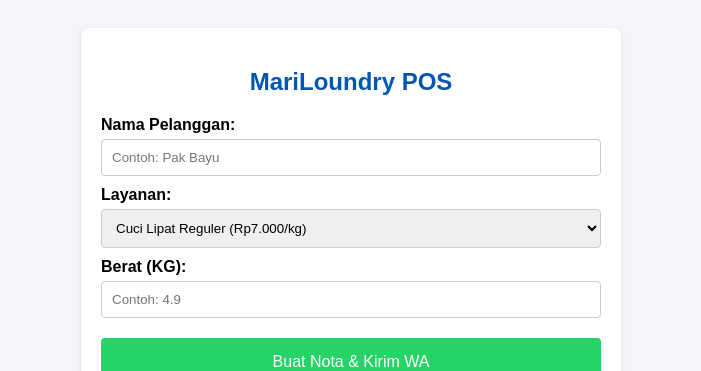
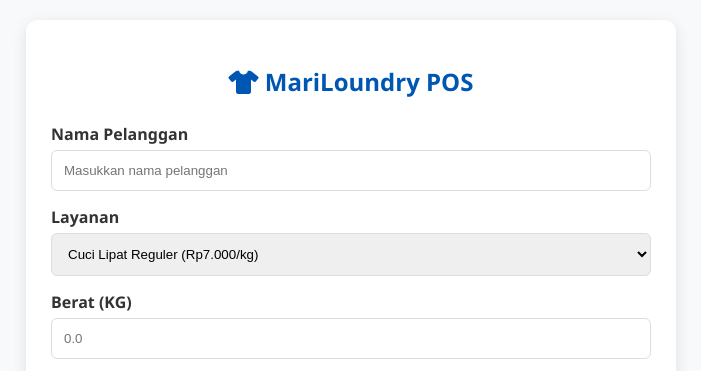
Before and after one commit to bernadusbayu148-source/MariLoundry, a plain HTML site: page index.html in a window 1280 px wide. Shown: the top 371 px of the page, without its empty margins (289-990 px from the left). Drawn offline with Linux system fonts and the light colour scheme.

Commit message:
Update index.html

```diff
--- a/index.html
+++ b/index.html
@@ -3,89 +3,42 @@
 <head>
     <meta charset="UTF-8">
     <meta name="viewport" content="width=device-width, initial-scale=1.0">
-    <title>Kasir MariLoundry</title>
+    <title>MariLoundry | Kasir POS</title>
+    <link href="https://cdnjs.cloudflare.com/ajax/libs/font-awesome/6.0.0/css/all.min.css" rel="stylesheet">
     <style>
-        body { font-family: sans-serif; padding: 20px; background-color: #f4f4f9; }
-        .container { max-width: 500px; margin: auto; background: white; padding: 20px; border-radius: 8px; box-shadow: 0 2px 5px rgba(0,0,0,0.1); }
-        h2 { text-align: center; color: #0056b3; }
-        label { display: block; margin-top: 10px; font-weight: bold; }
-        input, select { width: 100%; padding: 10px; margin-top: 5px; border: 1px solid #ccc; border-radius: 4px; box-sizing: border-box; }
-        button { width: 100%; padding: 15px; margin-top: 20px; background-color: #25d366; color: white; border: none; border-radius: 4px; font-size: 16px; cursor: pointer; }
-        button:hover { background-color: #128c7e; }
+        :root { --primary: #0056b3; --accent: #25d366; --bg: #f8f9fa; }
+        body { font-family: 'Segoe UI', sans-serif; background: var(--bg); margin: 0; padding: 20px; }
+        .card { max-width: 600px; margin: auto; background: white; padding: 25px; border-radius: 12px; box-shadow: 0 4px 15px rgba(0,0,0,0.1); }
+        h2 { color: var(--primary); text-align: center; margin-bottom: 25px; }
+        .form-group { margin-bottom: 15px; }
+        label { display: block; font-weight: 600; margin-bottom: 5px; color: #333; }
+        input, select { width: 100%; padding: 12px; border: 1px solid #ddd; border-radius: 6px; box-sizing: border-box; }
+        button { width: 100%; padding: 14px; background: var(--accent); color: white; border: none; border-radius: 6px; font-weight: bold; cursor: pointer; margin-top: 10px; display: flex; align-items: center; justify-content: center; gap: 10px; }
+        button:hover { filter: brightness(0.9); }
     </style>
 </head>
 <body>
 
-<div class="container">
-    <h2>MariLoundry POS</h2>
-
-    <label>Nama Pelanggan:</label>
-    <input type="text" id="nama" placeholder="Contoh: Pak Bayu">
-
-    <label>Layanan:</label>
-    <select id="layanan">
-        <option value="7000|Cuci Lipat Reguler">Cuci Lipat Reguler (Rp7.000/kg)</option>
-        <option value="8000|Cuci Setrika Reguler">Cuci Setrika Reguler (Rp8.000/kg)</option>
-        <!-- Anda bisa menambahkan item lain dari Price List di sini -->
-    </select>
-
-    <label>Berat (KG):</label>
-    <input type="number" id="berat" placeholder="Contoh: 4.9" step="0.1">
-
-    <button onclick="kirimWhatsApp()">Buat Nota & Kirim WA</button>
+<div class="card">
+    <h2><i class="fas fa-tshirt"></i> MariLoundry POS</h2>
+    <div class="form-group">
+        <label>Nama Pelanggan</label>
+        <input type="text" id="nama" placeholder="Masukkan nama pelanggan">
+    </div>
+    <div class="form-group">
+        <label>Layanan</label>
+        <select id="layanan">
+            <option value="7000|Cuci Lipat">Cuci Lipat Reguler (Rp7.000/kg)</option>
+            <option value="8000|Cuci Setrika">Cuci Setrika Reguler (Rp8.000/kg)</option>
+        </select>
+    </div>
+    <div class="form-group">
+        <label>Berat (KG)</label>
+        <input type="number" id="berat" placeholder="0.0">
+    </div>
+    <button onclick="kirimWhatsApp()"><i class="fab fa-whatsapp"></i> Buat Nota & Kirim WA</button>
 </div>
 
-<script>
-    function kirimWhatsApp() {
-        const nama = document.getElementById('nama').value;
-        const layananData = document.getElementById('layanan').value.split('|');
-        const hargaPerKg = parseFloat(layananData[0]);
-        const namaLayanan = layananData[1];
-        const berat = parseFloat(document.getElementById('berat').value);
-
-        if (!nama || !berat) { alert("Mohon lengkapi data!"); return; }
-
-        const total = hargaPerKg * berat;
-        const tgl = new Date().toLocaleDateString('id-ID');
-        const jam = new Date().toLocaleTimeString('id-ID', { hour: '2-digit', minute: '2-digit' });
-        const nota = "CZN" + Date.now().toString().slice(-12);
-
-        // Format Pesan
-        const pesan = `FAKTUR ELEKTRONIK TRANSAKSI REGULER
-LEKAS LAUNDRY MAMPANG
-Jl Mampang Prapatan VIII RT 01 RW 01 No 8A
-6281385081756
-
-Nomor Nota : ${nota}
-Pelanggan Yth : ${nama}
-Terima : ${tgl} ${jam}
-Selesai : 03/07/2026 ${jam}
-
-======================
-Detail pesanan:
-Layanan:
-✅ ${namaLayanan}, ${berat} KG
-@ Rp${hargaPerKg.toLocaleString('id-ID')}, Total Rp${total.toLocaleString('id-ID')}
-
-==============
-Detail biaya :
-Total tagihan : Rp${total.toLocaleString('id-ID')}
-Grand total : Rp${total.toLocaleString('id-ID')}
-
-Pembayaran:
-💵 Transfer Rp${total.toLocaleString('id-ID')}
-
-Status: Lunas
-
-=================
-https://kertas.smartlink.id/nota/n/${nota}
-
-Terima kasih.`;
-
-        const waUrl = `https://wa.me/6281385081756?text=${encodeURIComponent(pesan)}`;
-        window.open(waUrl, '_blank');
-    }
-</script>
-
+<script src="js/script.js"></script>
 </body>
 </html>
```
